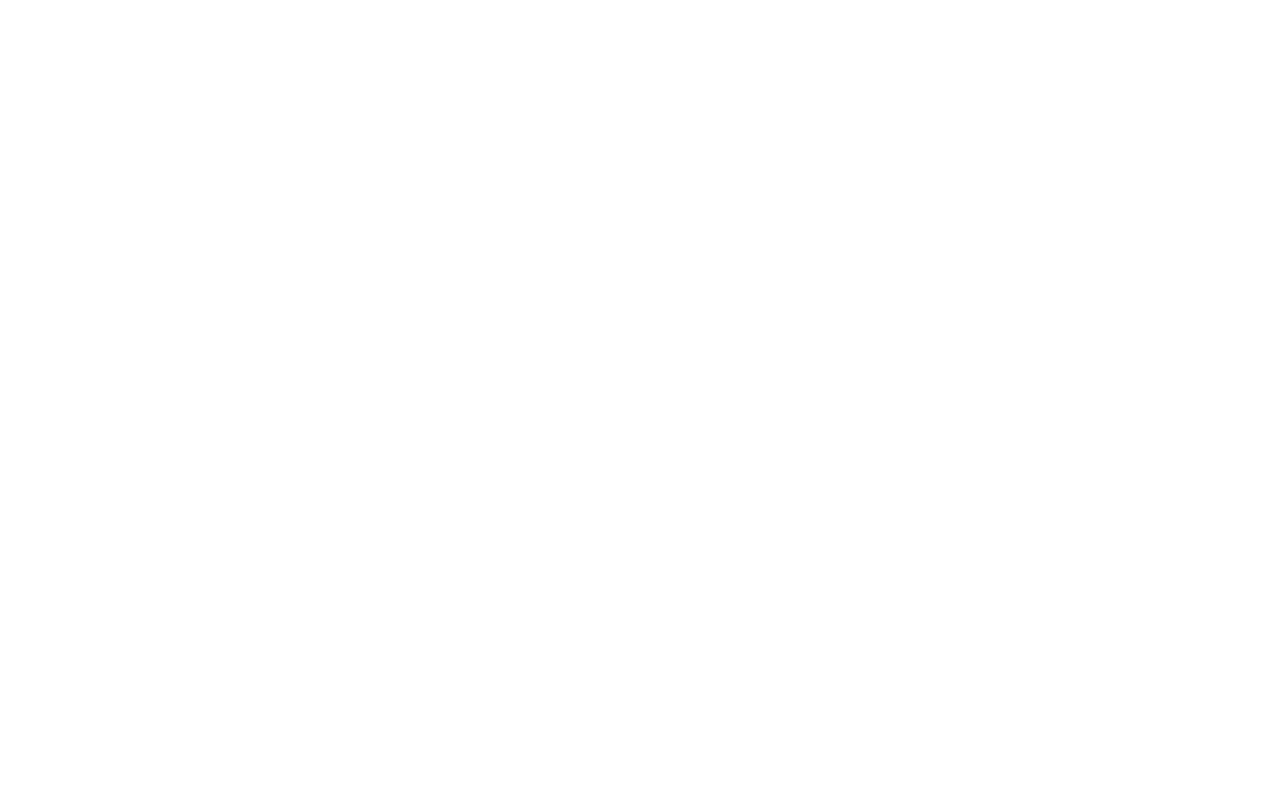
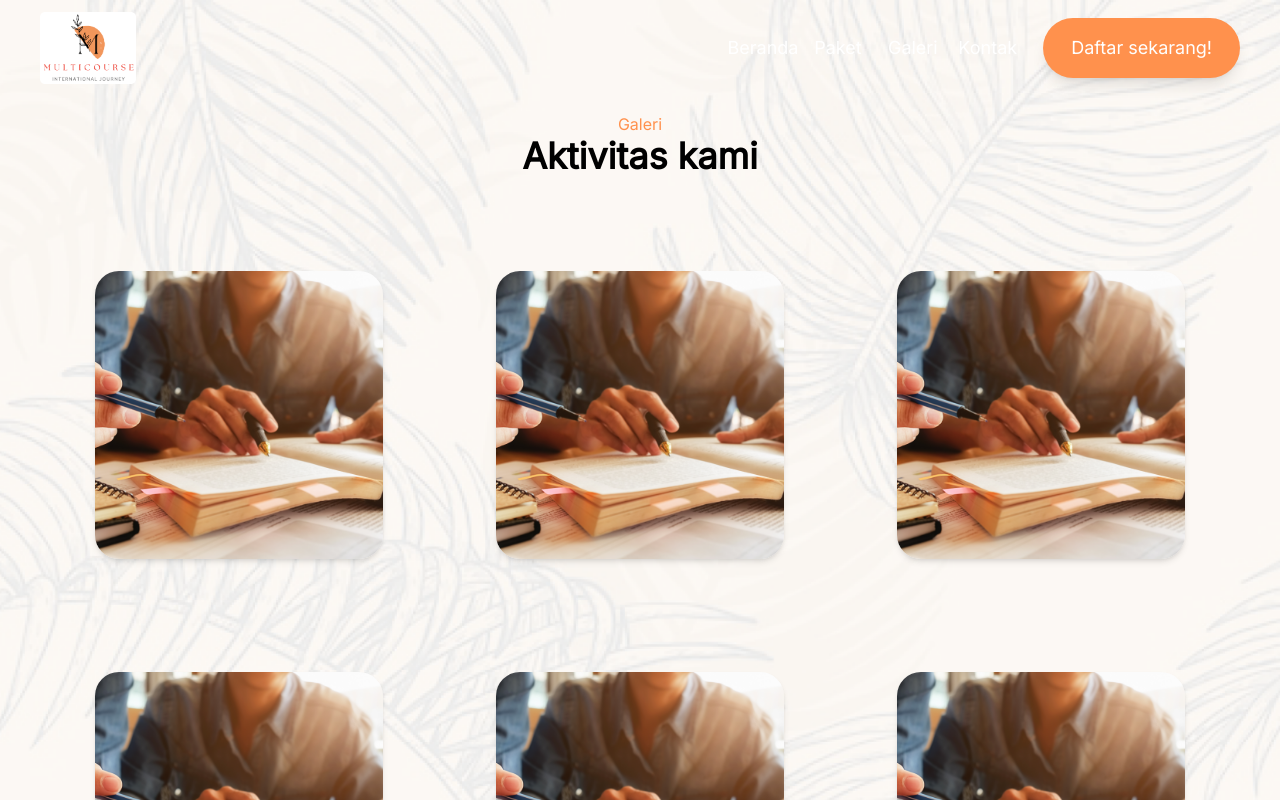
Before and after one commit to jaffrantirta/MulticourseLandingPage, a React (Create React App) app: page /galleries in a window 1280 px wide. Before the commit this address had no page. Shown: the top 800 px of the page. Built offline with nearby package versions, Linux system fonts and the light colour scheme; a web font is replaced by a local one.

Commit message:
galleries

```diff
--- a/src/App.js
+++ b/src/App.js
@@ -1,12 +1,13 @@
 import './App.css';
 import { BrowserRouter, Route, Routes } from 'react-router-dom';
-import { Home } from './pages';
+import { Gallery, Home } from './pages';
 
 function App() {
   return (
     <BrowserRouter>
       <Routes>
         <Route path='/' element={<Home />} />
+        <Route path='/galleries' element={<Gallery />} />
       </Routes>
     </BrowserRouter>
   );
--- a/src/components/Galleries/index.js
+++ b/src/components/Galleries/index.js
@@ -1,7 +1,7 @@
 import React from 'react'
 import { ImgHero } from '../../assets/images'
 
-export default function Galleries({ limit }) {
+export default function Galleries({ limit, className }) {
     const galleries = [
         {
             img: ImgHero,
@@ -41,7 +41,7 @@
         },
     ]
     return (
-        <div className='h-fit font-primary p-10 bg-[url("/src/assets/images/bg-palm.png")] bg-cover bg-no-repeat'>
+        <div className={`h-fit font-primary p-10 bg-[url("/src/assets/images/bg-palm.png")] bg-cover bg-no-repeat ${className}`}>
             <div className='text-center'>
                 <p className='text-primary'>Galeri</p>
                 <h1 className='text-4xl font-bold'>Aktivitas kami</h1>
@@ -49,7 +49,7 @@
             <div className="grid grid-cols-2 md:grid-cols-3 gap-1 mt-10">
                 {galleries.slice(0, limit).map((item, index) => {
                     return (
-                        <div key={index} className="aspect-square justify-center items-center flex hover:scale-110 transition-all duration-700">
+                        <div key={index} className="aspect-square justify-center items-center flex md:hover:scale-110 transition-all duration-700">
                             <img alt={item.alt} src={item.img} className='object-cover rounded-3xl w-full h-full md:w-72 md:h-72 shadow-md' />
                         </div>
                     )
--- a/src/components/Navbar/index.js
+++ b/src/components/Navbar/index.js
@@ -1,8 +1,9 @@
 import React, { useEffect, useState } from 'react'
+import { Link } from 'react-router-dom';
 import { ImgLogo } from '../../assets/images'
 import ButtonRounded from '../ButtonRounded'
 
-export default function Navbar({ className }) {
+export default function Navbar({ className, btnMobileWhiteColor = 'text-white' }) {
     const [isOpen, setIsOpen] = useState(false);
     const [scrollDirection, setScrollDirection] = useState(null);
     const [hasPassedHero, setHasPassedHero] = useState(false);
@@ -37,6 +38,25 @@
         };
     }, [scrollDirection]);
 
+    const menus = [
+        {
+            title: 'Beranda',
+            url: '/',
+        },
+        {
+            title: 'Paket',
+            url: '/',
+        },
+        {
+            title: 'Galeri',
+            url: '/galleries',
+        },
+        {
+            title: 'Kontak',
+            url: '/',
+        },
+    ]
+
     return (
         <nav className={`${hasPassedHero ? "bg-white text-primary" : "bg-transparent text-white"} ${scrollDirection === "down" ? "-top-32" : "top-0"} transition-all duration-500 z-30 fixed inset-0 bg-transparent p-5 px-10 ${isOpen ? 'bg-white' : 'bg-transparent'} font-primary flex h-24 justify-between items-center ${className}`}>
             <img
@@ -46,18 +66,15 @@
             />
             <div className="hidden md:flex items-center gap-5">
                 <div className="grid grid-cols-4 gap-1 text-center text-lg">
-                    <p>Beranda</p>
-                    <p>Paket</p>
-                    <p>Galeri</p>
-                    <p>Kontak</p>
+                    {menus.map((item, index) => <Link key={index} to={item.url}>{item.title}</Link>)}
                 </div>
                 <div>
                     <ButtonRounded text={`Daftar sekarang!`} />
                 </div>
             </div>
-            <div className={`transition-all md:hidden p-3 rounded-xl hover:border-primary hover:border-2 ${isOpen ? 'bg-primary' : 'bg-transparent'}`}>
+            <div className={`transition-all md:hidden p-3 rounded-xl hover:border-primary hover:border-2 ${isOpen ? '' : 'bg-transparent'}`}>
                 <button
-                    className={`block hover:text-gray-200 focus:text-gray-200 focus:outline-none ${hasPassedHero ? "text-primary" : "text-white"} ${isOpen ? 'text-white' : ''}`}
+                    className={`block hover:text-slate-500 focus:text-gray-200 focus:outline-none ${hasPassedHero ? "text-primary" : btnMobileWhiteColor} ${isOpen ? 'text-white' : ''}`}
                     onClick={() => setIsOpen(!isOpen)}
                 >
                     <svg className='h-6 w-6 fill-current' viewBox='0 0 24 24'>
@@ -77,10 +94,7 @@
                 </button>
                 <div className={`transition-all duration-700 ${isOpen ? 'block bg-white text-primary' : 'hidden'} absolute p-5 w-full top-full right-0 md:relative md:flex md:items-center md:gap-5 md:pt-5 md:pb-10 md:w-auto`}>
                     <div className='grid grid-cols-1 gap-1 text-center text-lg'>
-                        <p>Beranda</p>
-                        <p>Paket</p>
-                        <p>Galeri</p>
-                        <p>Kontak</p>
+                        {menus.map((item, index) => <Link key={index} to={item.url}>{item.title}</Link>)}
                     </div>
                     <div className='pt-5 justify-center flex'>
                         <ButtonRounded text={`Daftar sekarang!`} />
--- /dev/null
+++ b/src/pages/Gallery/index.js
@@ -0,0 +1,14 @@
+import React from 'react'
+import { Footer, Galleries, Navbar } from '../../components'
+
+export default function Gallery() {
+    return (
+        <div>
+            <Navbar className={`text-black`} btnMobileWhiteColor={`text-black`} />
+            <div id='hero-section'>
+                <Galleries className={`pt-28`} />
+            </div>
+            <Footer />
+        </div>
+    )
+}
--- a/src/pages/Home/index.js
+++ b/src/pages/Home/index.js
@@ -3,8 +3,8 @@
 
 export default function Home() {
     return (
-        <div className="relative">
-            <Navbar className="" />
+        <div>
+            <Navbar />
             <Hero />
             <Package />
             <Country />
--- a/src/pages/index.js
+++ b/src/pages/index.js
@@ -1,5 +1,7 @@
 import Home from "./Home";
+import Gallery from "./Gallery";
 
 export {
-    Home
+    Home,
+    Gallery
 }
```
